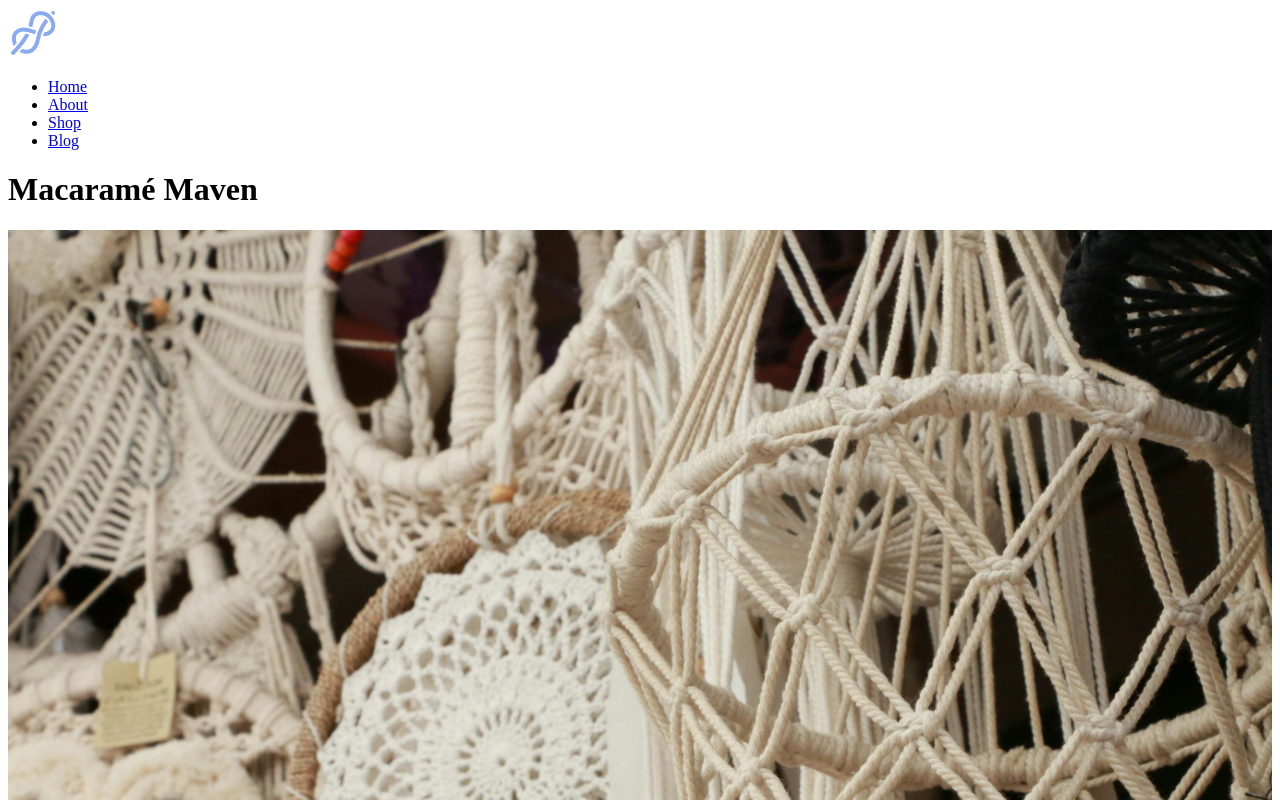
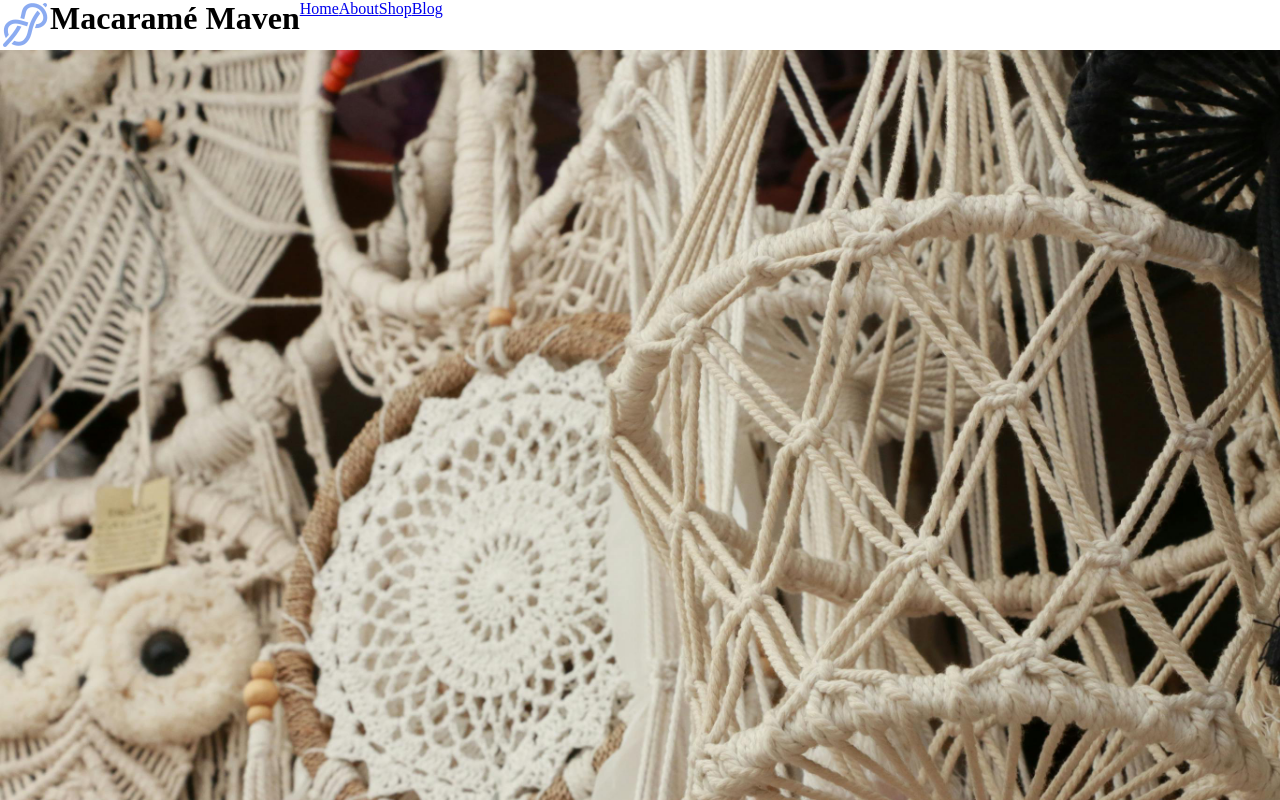
Before and after one commit to EllieD33/macrame-maven, a plain HTML site: page index.html in a window 1280 px wide. Shown: the top 800 px of the page. Drawn offline with Linux system fonts and the light colour scheme.

Commit message:
adds flex containers

```diff
--- a/index.html
+++ b/index.html
@@ -8,19 +8,19 @@
     <link rel="shortcut icon" href="./assets/icons8-knot-16.png" type="image/x-icon">
 </head>
 <body>
-    <header>
+    <header class="flex-container">
         <img src="./assets/icons8-knot-50.png" alt="business logo showing a blue figure of 8 knot">
+        <h1>Macaramé Maven</h1>
         <nav>
-            <ul>
-                <li><a href="#home">Home</a></li>
-                <li><a href="#about">About</a></li>
-                <li><a href="#shop">Shop</a></li>
-                <li><a href="#blog">Blog</a></li>
+            <ul class="flex-container" role="menubar">
+                <li class="nav-item" role="none"><a role="menuitem" href="#home">Home</a></li>
+                <li class="nav-item" role="none"><a role="menuitem" href="#about">About</a></li>
+                <li class="nav-item" role="none"><a role="menuitem" href="#shop">Shop</a></li>
+                <li class="nav-item" role="none"><a role="menuitem" href="#blog">Blog</a></li>
             </ul>
         </nav>
     </header>
     <main>
-        <h1>Macaramé Maven</h1>
         <img class="responsive" src="./assets/pexels-jianying-chen-3547206-5371357.jpg" alt="a selection of macaramé dreamcatchers and plant hangers">
         <section id="about">
             <h2>About</h2>
@@ -28,6 +28,7 @@
         </section>
         <section id="shop">
             <h2>Shop</h2>
+            <div class="flex-container">
                 <figure>
                     <h3>Square wall hanging</h3>
                     <img class="responsive" src="./assets/pexels-rednguyen-12180307.jpg" alt="macramé  wall hanging made with off-white cord on a square wooden frame. Shown hanging against a bright pink wall">
@@ -46,9 +47,11 @@
                     <figcaption>Lorem ipsum dolor sit amet consectetur adipisicing elit.</figcaption>
                     <p class="price">£44.00</p>
                 </figure>
+            </div>
         </section>
         <section id="blog">
             <h2>Blog</h2>
+            <div class="flex-container">
                 <article class="blog-card" id="blog-1">
                     <h3>Choosing the right cord</h3>
                     <img src="./assets/pexels-karolina-grabowska-6634726.jpg" alt="two large bundles of cord, each of different thickness, loosely plaited and draped over a thick dowel" class="responsive">
@@ -67,11 +70,14 @@
                     <p>Lorem ipsum dolor sit amet consectetur adipisicing elit. Similique quaerat natus, unde omnis, aperiam praesentium itaque ipsum cumque quos, temporibus quam commodi amet porro eos dolores reiciendis autem ex culpa?</p>
                     <a href=""></a>
                 </article>
+            </div>
         </section>
         <section id="newsletter">
+            <h2>Newsletter</h2>
+            <p>Be the first to get the latest updates from us!</p>
             <form action="">
-                <label for="name-input"><input type="text" name="name-input" id="name-input"></label>
-                <label for="email-input"><input type="email" name="email" id="email-input"></label>
+                <label for="name-input">Name <input type="text" name="name-input" id="name-input"></label>
+                <label for="email-input">Email <input type="email" name="email" id="email-input"></label>
                 <button>Sign up for newsletter</button>
             </form>
         </section>
--- a/style.css
+++ b/style.css
@@ -7,7 +7,21 @@
     --dark: black;
 }
 
+* {
+    margin: 0;
+    padding: 0;
+    box-sizing: border-box;
+}
+
 .responsive {
     width: 100%;
     height: auto;
 }
+
+.nav-item {
+    list-style: none;
+}
+
+.flex-container {
+    display: flex;
+}
```
Lines whose indentation alone changed are shown as unchanged.
